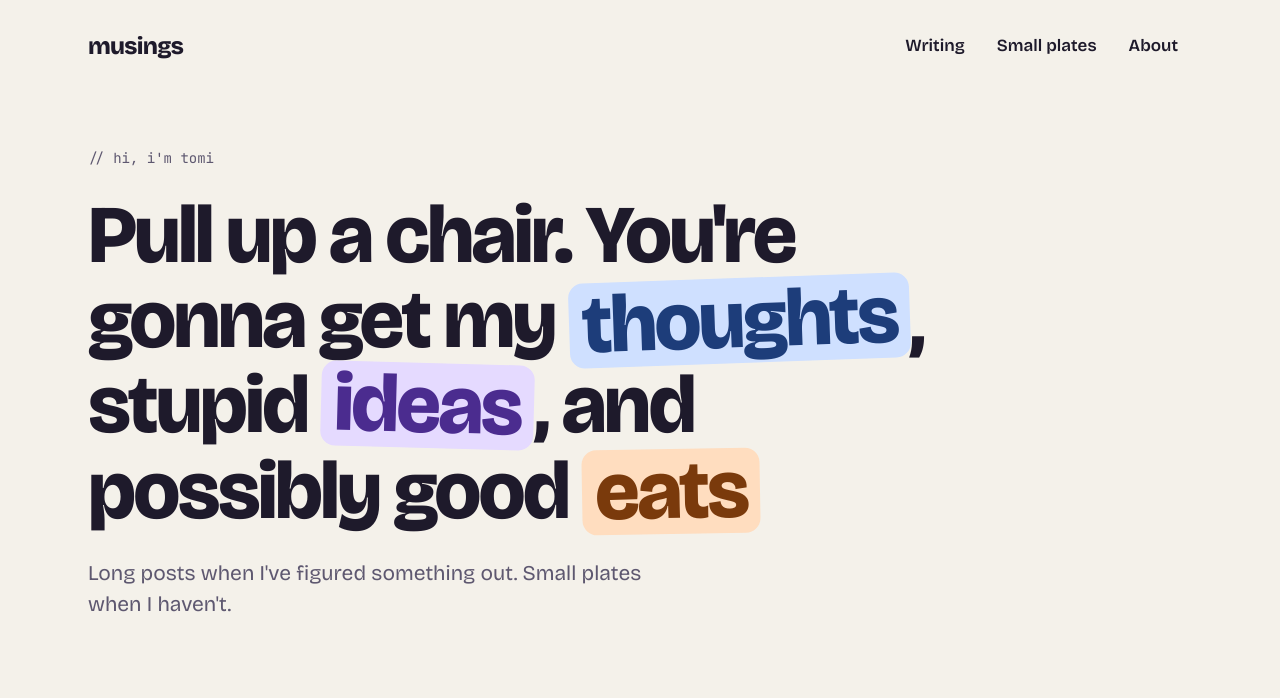
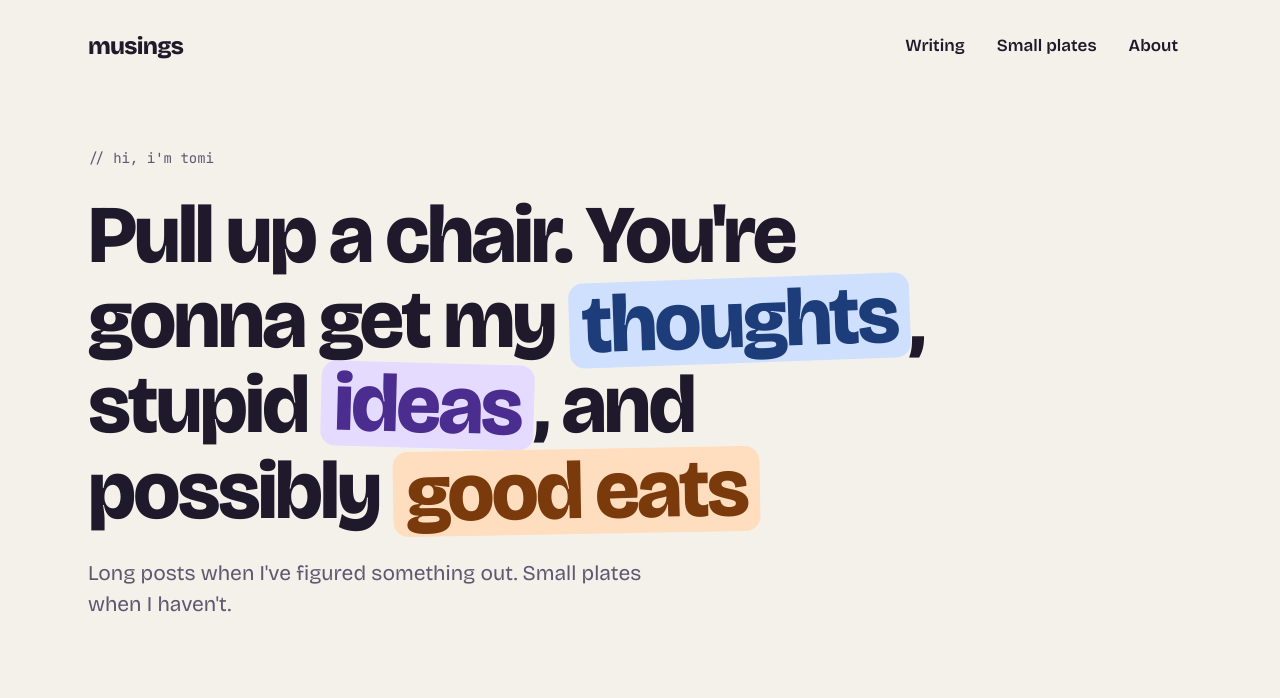
Before and after one commit to tominekan/musingsv2, an Astro site: page / in a window 1280 px wide. Shown: the top 698 px of the page. Built offline with nearby package versions, Linux system fonts and the light colour scheme; Astro itself is replaced by a stand-in of ours.

Commit message:
Highlight "good eats" in the hero and add a General topic
Co-Authored-By: Claude Opus 5.5 <noreply@anthropic.com>

```diff
--- a/src/lib/topics.ts
+++ b/src/lib/topics.ts
@@ -8,6 +8,7 @@ export const topics = {
   anime: { label: 'Anime', bg: '#FFD6E8', ink: '#8A1E4F' },
   movies: { label: 'Movies', bg: '#D3EFD6', ink: '#1F5530' },
   projects: { label: 'Projects', bg: '#FFEDA3', ink: '#5E4600' },
+  general: { label: 'General', bg: '#CDEFEA', ink: '#145A52' },
   // The `plate` script adds new hashtags above this line. Recolor them freely.
 } as const;
 
--- a/src/pages/index.astro
+++ b/src/pages/index.astro
@@ -22,8 +22,8 @@ const available = [...new Set(posts.map((p) => p.data.topic))];
       <span class="nw"><span class="hl" data-topic="algorithms" style="--hl-tilt: -2deg">thoughts</span>,</span>{' '}
       stupid{' '}
       <span class="nw"><span class="hl" data-topic="philosophy" style="--hl-tilt: 1.5deg">ideas</span>,</span>{' '}
-      and possibly good{' '}
-      <span class="hl" data-topic="food" style="--hl-tilt: -1deg">eats</span>
+      and possibly{' '}
+      <span class="hl" data-topic="food" style="--hl-tilt: -1deg">good eats</span>
     </h1>
     <p class="lede">Long posts when I've figured something out. Small plates when I haven't.</p>
   </section>
```
